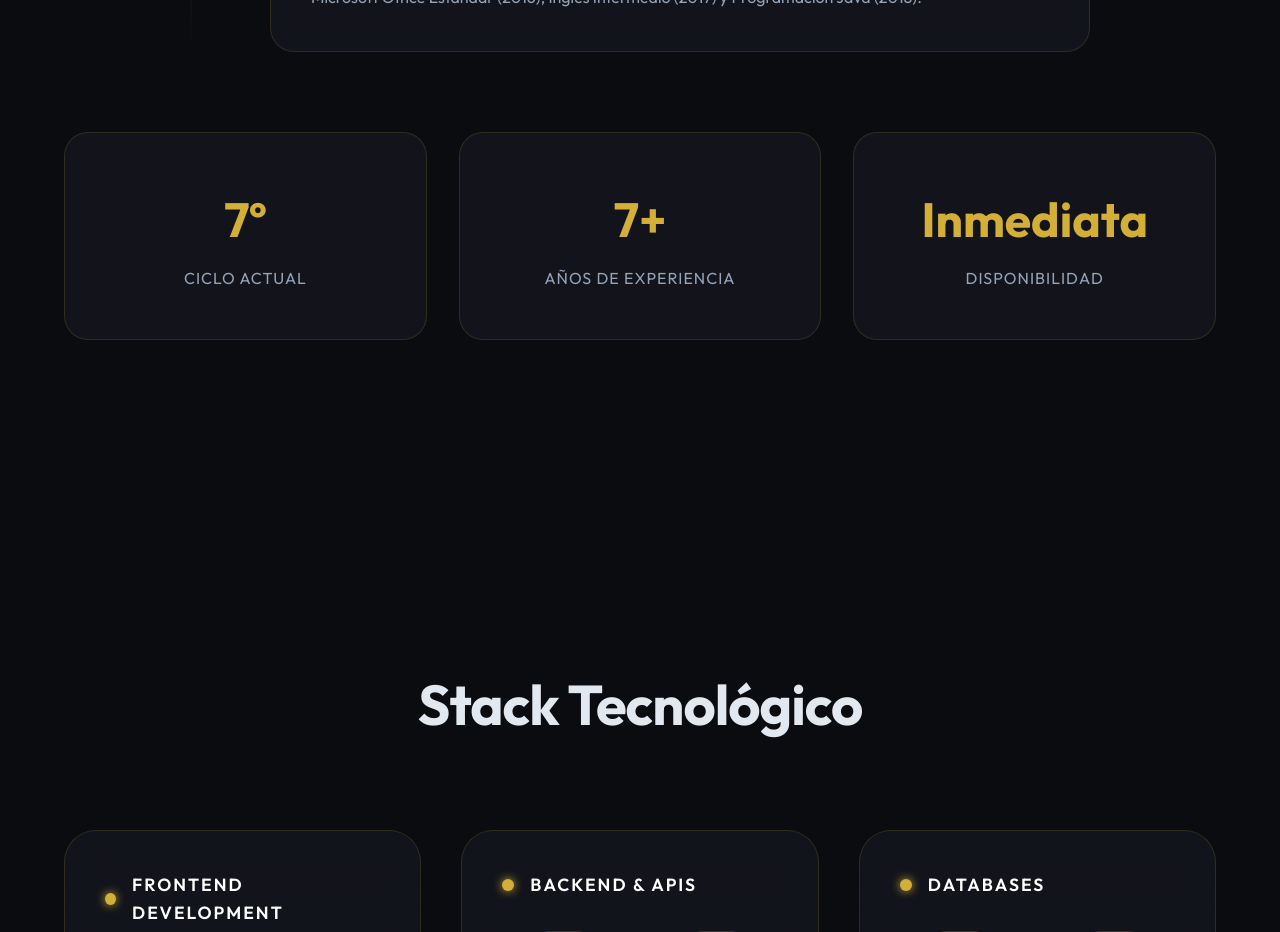
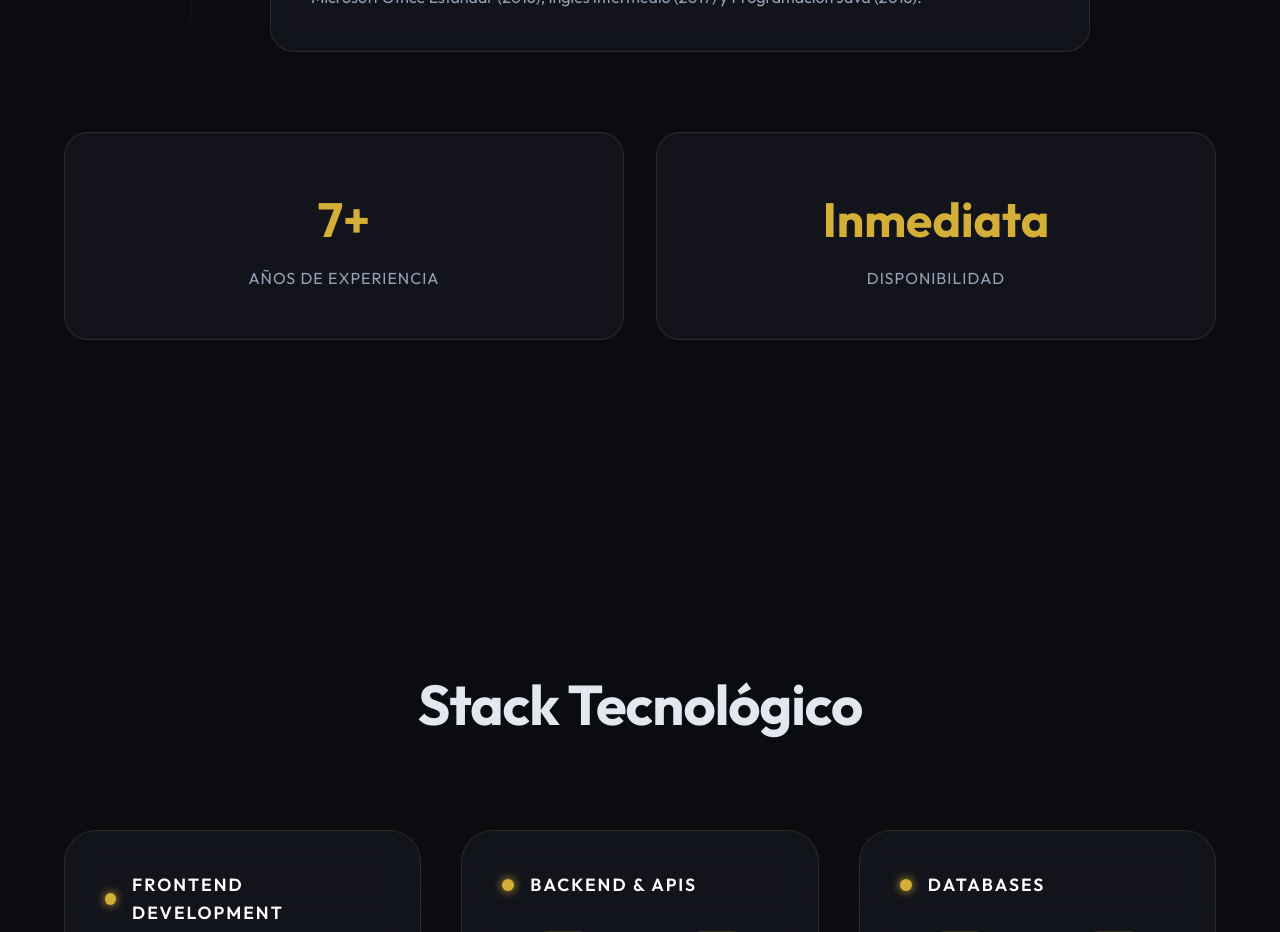
Before and after one commit to claudioqy5/Portafolio-Digital, a Vue app: page / in a window 1280 px wide. Shown: the part 3100-4032 px from the top of the page. Built offline with nearby package versions, Linux system fonts and the light colour scheme.

Commit message:
corregir ciclo

```diff
--- a/src/App.vue
+++ b/src/App.vue
@@ -293,10 +293,7 @@ onMounted(() => {
           </div>
 
           <div class="about-stats">
-            <div class="stat-card">
-              <span class="stat-number">7º</span>
-              <span class="stat-label">Ciclo Actual</span>
-            </div>
+
             <div class="stat-card">
               <span class="stat-number">7+</span>
               <span class="stat-label">Años de Experiencia</span>
```
